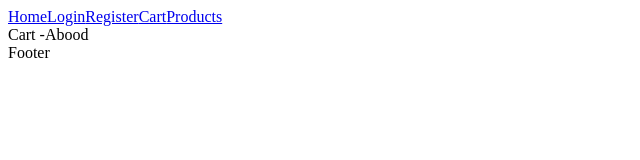
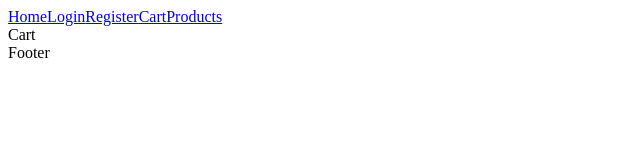
Before and after one commit to Abood-Najim/eCommerce_Project, a React (Vite) app: page /cart in a window 1280 px wide. Shown: the top 160 px of the page, without its empty margins (0-640 px from the left). Built offline with nearby package versions, Linux system fonts and the light colour scheme; no server answers.

Commit message:
Deleting User Context

```diff
--- a/src/context/UserContext.jsx
+++ /dev/null
@@ -1,18 +0,0 @@
-import { createContext } from "react";
-
-
-export const UserContext = createContext();
-
-const UserContextProvider = ({children}) => {
-  console.log(`hello , i'm UserContext `)
-
-  const userName ="Abood";
-  const userAge =21;
-  /* if you want to send(provide) multiple vars you have to provide them as an object ({{object}}) */
-  return <UserContext.Provider value={{userName}}>
-      {children}
-    </UserContext.Provider>
-
-}
-
-export default UserContextProvider;
--- a/src/pages/cart/Cart.jsx
+++ b/src/pages/cart/Cart.jsx
@@ -1,11 +1,11 @@
 import axios from 'axios'
-import React, { useContext, useEffect } from 'react'
+import React, { useEffect } from 'react'
 import authAxiosInstance from '../../api/authAxiosInstance';
-import { UserContext } from '../../context/UserContext';
+
 
 export default function Cart() {
 
-  const x = useContext(UserContext);
+
 
   const getItems = async ()=>{
     const response = await authAxiosInstance.get(`/Carts`);
@@ -17,6 +17,6 @@ export default function Cart() {
   } , [] )
 
   return (
-    <div>Cart -{x.userName}</div>
+    <div>Cart</div>
   )
 }
--- a/src/routes.jsx
+++ b/src/routes.jsx
@@ -5,7 +5,6 @@ import Products from "./pages/products/Products";
 import Login from "./pages/login/Login";
 import Register from "./pages/register/Register";
 import Cart from "./pages/cart/Cart";
-import UserContextProvider from "./context/UserContext";
 
 const router = createBrowserRouter([
   {
@@ -32,10 +31,8 @@ const router = createBrowserRouter([
       {
         path:"cart",
         element:
-        <UserContextProvider>
           <Cart />
-        </UserContextProvider>
-      } /*  this is how i take the permission and using context is the worst thing you ever do  */
+      }
     ]
 
   },
```
